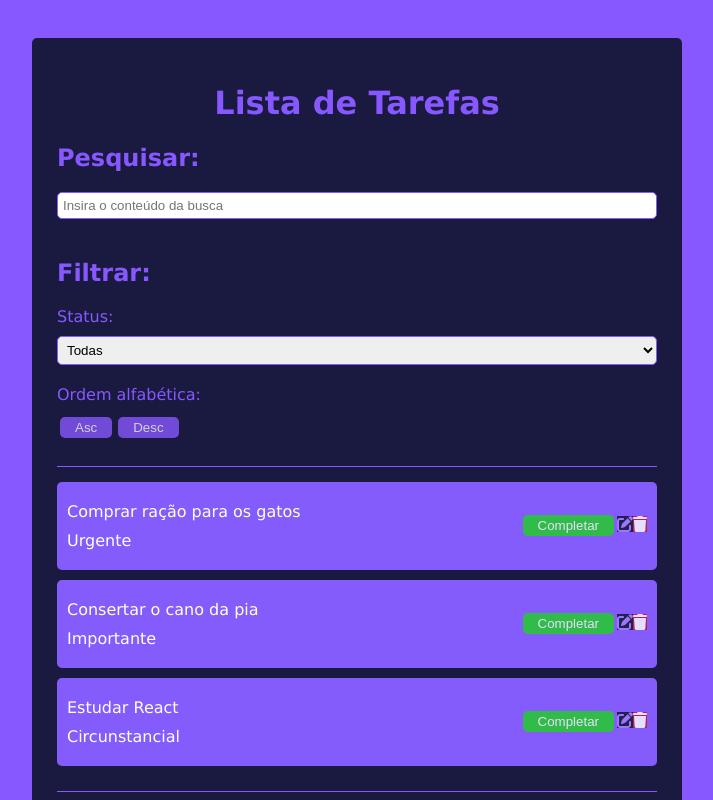
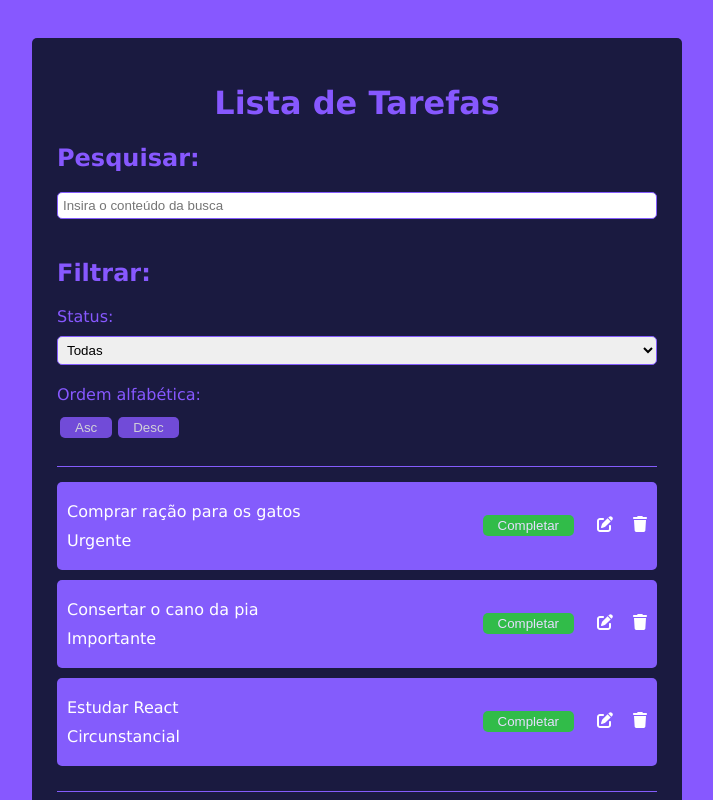
Before and after one commit to Caroli-ne/todo, a React (Vite) app: page / in a window 1280 px wide. Shown: the top 800 px of the page, without its empty margins (283-996 px from the left). Built offline with nearby package versions, Linux system fonts and the light colour scheme.

Commit message:
feat: estilizando icones para editar e excluir

```diff
--- a/src/App.css
+++ b/src/App.css
@@ -42,24 +42,22 @@ p{
 }
 
 .delete {
-  background-color: rgb(199, 20, 20);
-  opacity: 0.8;
+  margin-left: 20px;
+  cursor: pointer;
 }
 
 .delete:hover{
-  opacity: 1.0;
-  background-color: rgb(199, 20, 20);
+  scale: 1.2;
+
 }
 
 .edit {
-  opacity: 0.7;
-  color: #9c7cfc;
-  background-color: #1A1A40;
-  opacity: 0.9;
+  margin-left: 20px;
+  cursor: pointer;
 }
 
 .edit:hover{
-  opacity:1.0;
+  scale: 1.2;
 }
 .complete {
   background-color: rgb(29, 212, 29);
```
